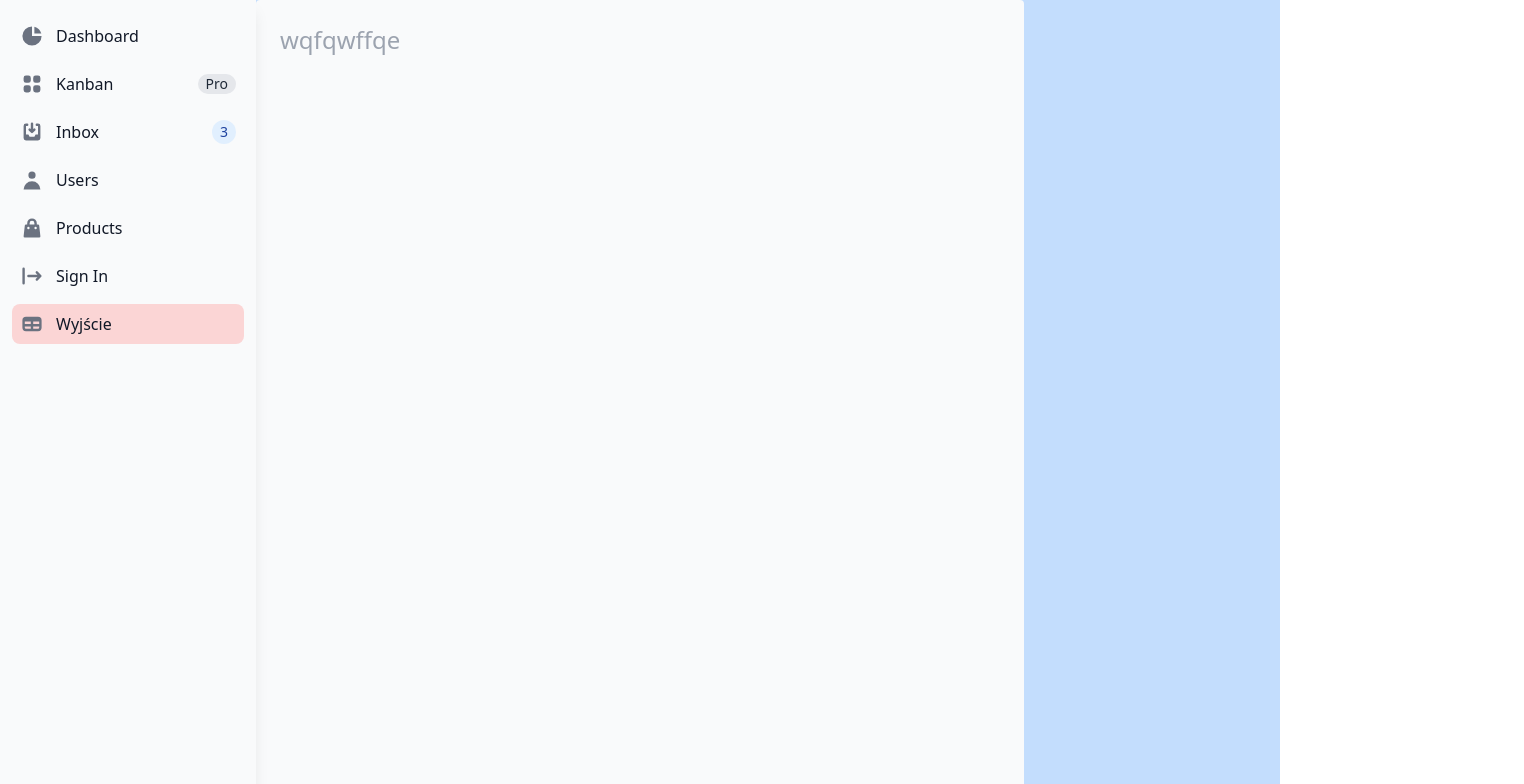
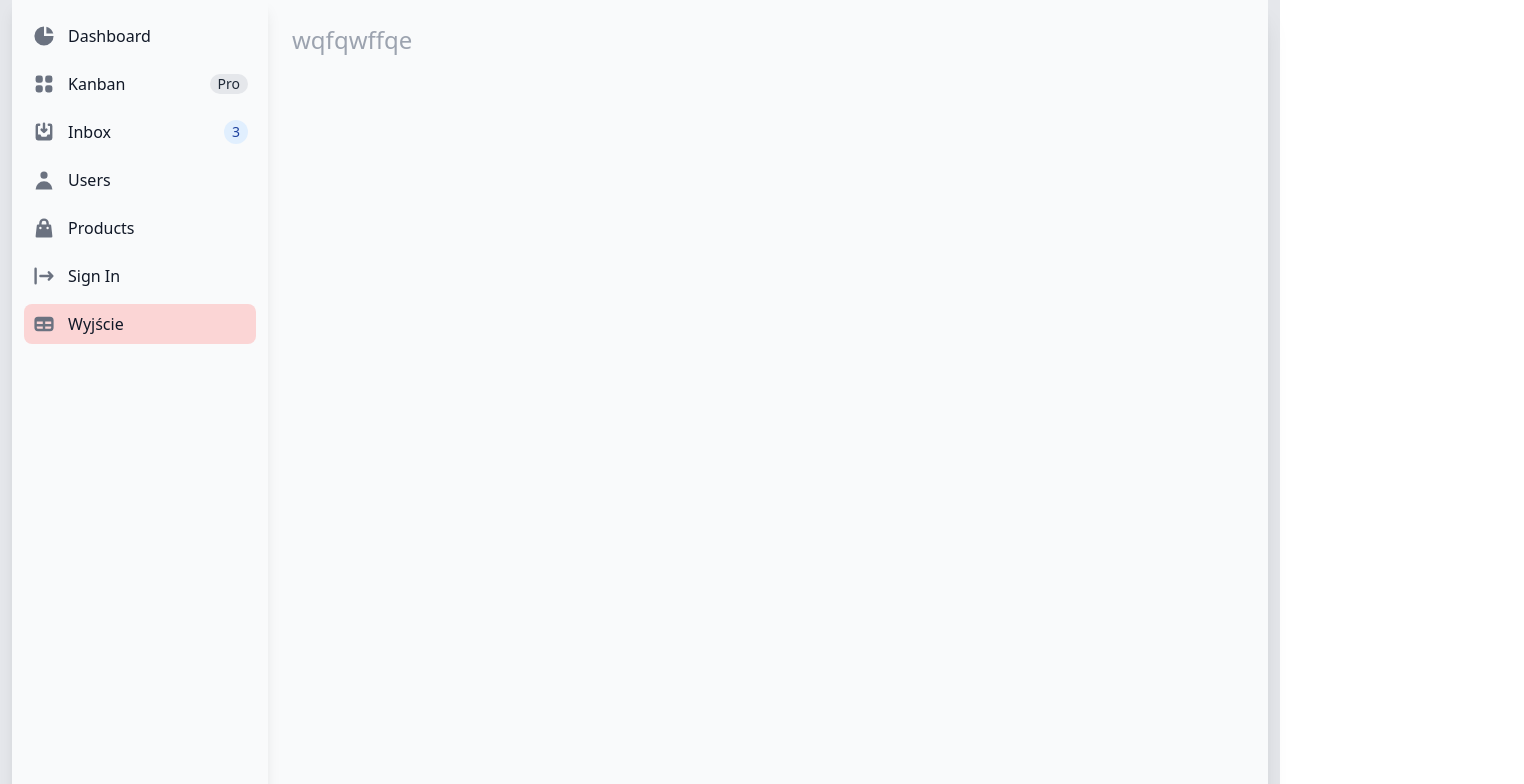
Before and after one commit to modul-sum-3/sum-front, a React (Create React App) app: page /employee in a window 1280 px wide. Shown: the top 784 px of the page, 1524 px wide, since content can reach past the window. Built offline with nearby package versions, Linux system fonts and the light colour scheme.

Commit message:
Center Sidebar

```diff
--- a/src/components/StaffSidebar.js
+++ b/src/components/StaffSidebar.js
@@ -26,7 +26,7 @@ const StaffSidebar = ({ children }) => {
 
       <aside
         id="default-sidebar"
-        className="fixed left-0 top-0 z-40 h-full w-64 -translate-x-full shadow-lg transition-transform sm:translate-x-0"
+        className="absolute h-full w-64 -translate-x-full shadow-lg transition-transform sm:translate-x-0"
         aria-label="Sidebar"
       >
         <div className="h-full overflow-y-auto bg-gray-50 px-3 py-4 dark:bg-gray-800">
@@ -178,9 +178,9 @@ const StaffSidebar = ({ children }) => {
         </div>
       </aside>
 
-      <div className="h-screen sm:ml-64">
+      <div className="h-screen w-full sm:ml-64">
         {/* <div className="p-4 border-2 border-gray-200 border-dashed rounded-lg dark:border-gray-700"> */}
-        <div class="mb-4 flex h-full max-w-screen-md rounded bg-gray-50 p-6 dark:bg-gray-800">
+        <div class="mb-4 flex h-full w-[1000px] bg-gray-50 p-6 shadow-xl dark:bg-gray-800">
           <p class="text-2xl text-gray-400 dark:text-gray-500">{children}</p>
         </div>
       </div>
--- a/src/templates/StaffTemplate.js
+++ b/src/templates/StaffTemplate.js
@@ -2,7 +2,7 @@ import StaffSidebar from "../components/StaffSidebar";
 
 const StaffTemplate = ({ children }) => {
   return (
-    <div className="m-auto flex min-h-screen flex-col bg-blue-200">
+    <div className="m-auto flex min-h-screen flex-col items-center bg-gray-200">
       <StaffSidebar>{children}</StaffSidebar>
     </div>
   );
```
